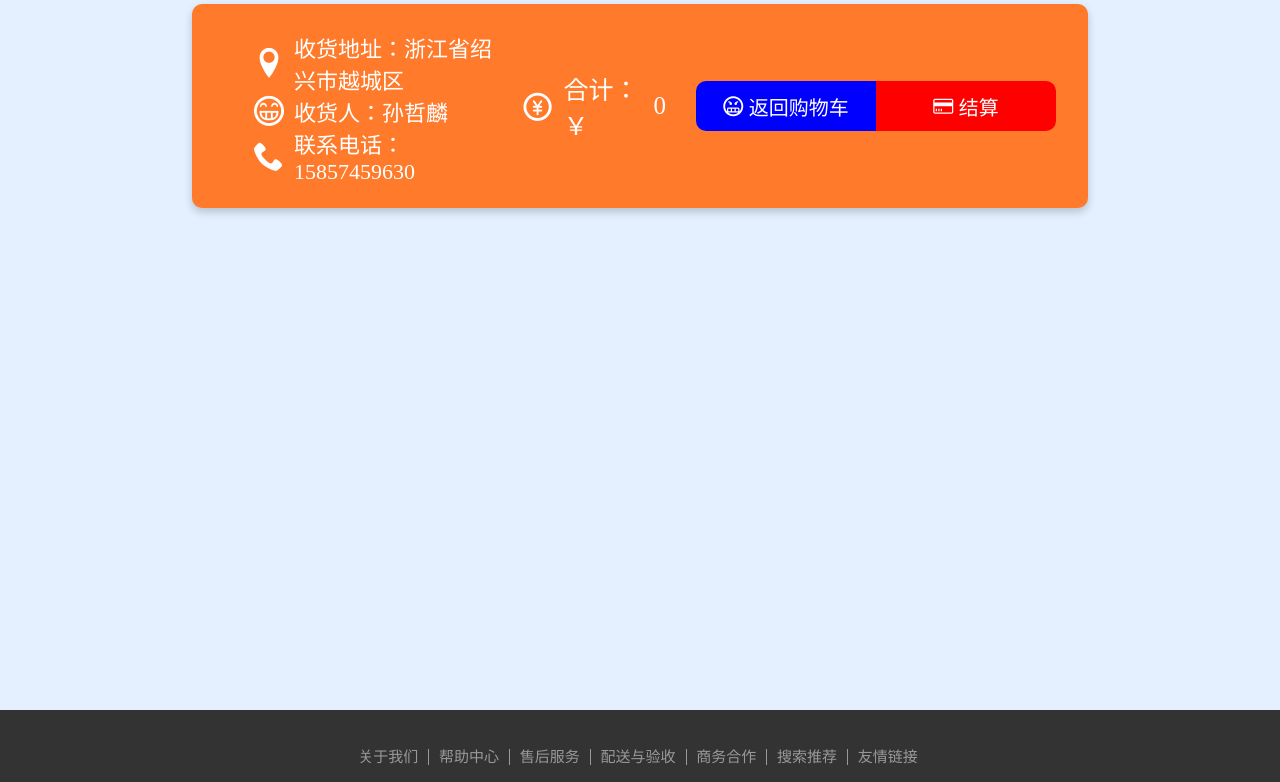
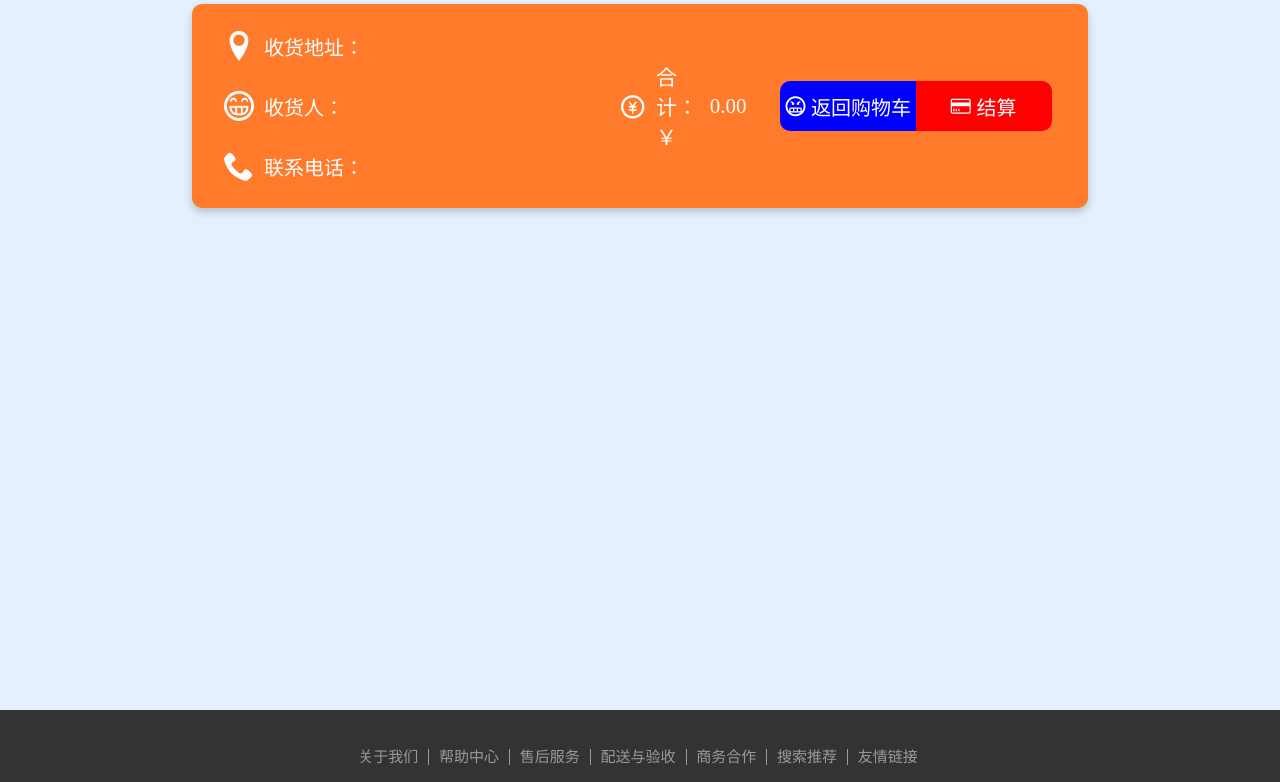
Before and after one commit to Szhelin/Easy-shopping-site, a plain HTML site: page order.html in a window 1280 px wide. Shown: the part 174-956 px from the top of the page. Drawn offline with Linux system fonts and the light colour scheme; files whose address does not match are found by name.

Commit message:
second
fix bugs

```diff
--- a/order.html
+++ b/order.html
@@ -307,13 +307,14 @@
       margin-left: 10px;
     }
 
-    .sum button {
+    /* .sum button {
       width: 200px;
+      width: %;
       height: 50px;
       border: 1px solid transparent;
       color: white;
       font-size: 20px;
-    }
+    } */
 
     .buyer {
       padding-left: 15%;
@@ -334,33 +335,71 @@
     }
 
     .buyerInfo {
+      width: 45%;
       font-size: 25px;
-      margin-left: 40px;
+      margin-left: 10px;
       height: 150px;
       display: flex;
       flex-direction: column;
       justify-content: space-between;
     }
 
-    .sum {
-      font-size: 25px;
+    .goodsInfo {
+      width: 55%;
+      height: 80%;
       display: flex;
       align-items: center;
     }
 
+    .sum {
+      width: 100%;
+      height: 100%;
+      font-size: 21px;
+      display: flex;
+      align-items: center;
+      justify-content: space-between;
+    }
+
+    .m {
+      width: 30%;
+      font-size: 21px;
+      display: flex;
+      align-items: center;
+      justify-content: center;
+    }
+
+    .b {
+      width: 70%;
+      display: flex;
+      align-items: center;
+      justify-content: center;
+    }
+
     .wz {
-      font-size: 22px;
+      width: 100%;
+      font-size: 20px;
       display: flex;
       align-items: center;
     }
 
     .back {
+      width: 40%;
+      height: 50px;
+      border: 1px solid transparent;
+      color: white;
+      font-size: 20px;
       margin-left: 30px;
       background-color: blue;
       border-radius: 10px 0 0 10px;
     }
 
     .bill {
+      width: 40%;
+      height: 50px;
+      border: 1px solid transparent;
+      border-left: 0;
+      color: white;
+      font-size: 20px;
       background-color: red;
       border-radius: 0 10px 10px 0;
       margin-right: 30px;
@@ -394,10 +433,6 @@
       border-radius: 10px;
       width: 538px;
       height: 731px;
-    }
-
-    .m {
-      font-size: 30px;
     }
 
     .szl button {
@@ -449,24 +484,29 @@
         <div class="buyerInfo">
           <div class="wz">
             <span class="demo" style="font-size: 30px;margin-left: 20px;margin-right: 10px;"></span>
-            <span class="place">收货地址：浙江省绍兴市越城区</span>
+            <span class="place">收货地址：</span>
           </div>
           <div class="wz">
             <span class="demo" style="font-size: 30px;margin-left: 20px;margin-right: 10px;"></span>
-            <span class="bname">收货人：孙哲麟</span>
+            <span class="bname">收货人：</span>
           </div>
           <div class="wz">
             <span class="demo" style="font-size: 30px;margin-left: 20px;margin-right: 10px;"></span>
-            <span class="phone">联系电话：15857459630</span>
+            <span class="phone">联系电话：</span>
           </div>
         </div>
         <div class="goodsInfo">
           <div class="sum">
-            <span class="demo" style="font-size: 30px;margin-left: 20px;margin-right: 10px;"></span>
+            <div class="m">
+              <span class="demo" style="font-size: 25px;margin-left: 20px;margin-right: 10px;"></span>
               <span>合计：￥</span>
               <span class="summoney">0.00</span>
+            </div>
+            <div class="b">
               <button class="back"><span class="demo"></span> 返回购物车</button>
               <button class="bill"><span class="demo"></span> 结算</button>
+            </div>
+
           </div>
         </div>
       </div>
@@ -502,7 +542,7 @@
     let NAME = localStorage.getItem('username')
     const navl = document.querySelector('.navl')
     const rr = document.querySelector('.rr')
-    if (NAME != '') {
+    if (NAME != '' && NAME != null) {
       navl.innerHTML = `
         <span><a href="#"><span class="demo"></span>你好，${NAME}</a></span>
         <span>|</span>
@@ -541,6 +581,7 @@
       })
       box.innerHTML = Arr.join('')
     }
+    if (NAME != '' && NAME != null) {
       render()
       document.querySelector('.summoney').textContent = billSum
       let user = JSON.parse(localStorage.getItem(NAME))
@@ -560,6 +601,8 @@
         document.querySelector('.szl').style.visibility = 'hidden'
         location.href = 'index.html'
       })
+    }
+
 
   </script>
 </body>
```
Also changed, not shown: cart.html (+4 -2 lines), detail.html (+1 -1 lines), index.html (+14 -4 lines). Lines whose indentation alone changed are shown as unchanged.
